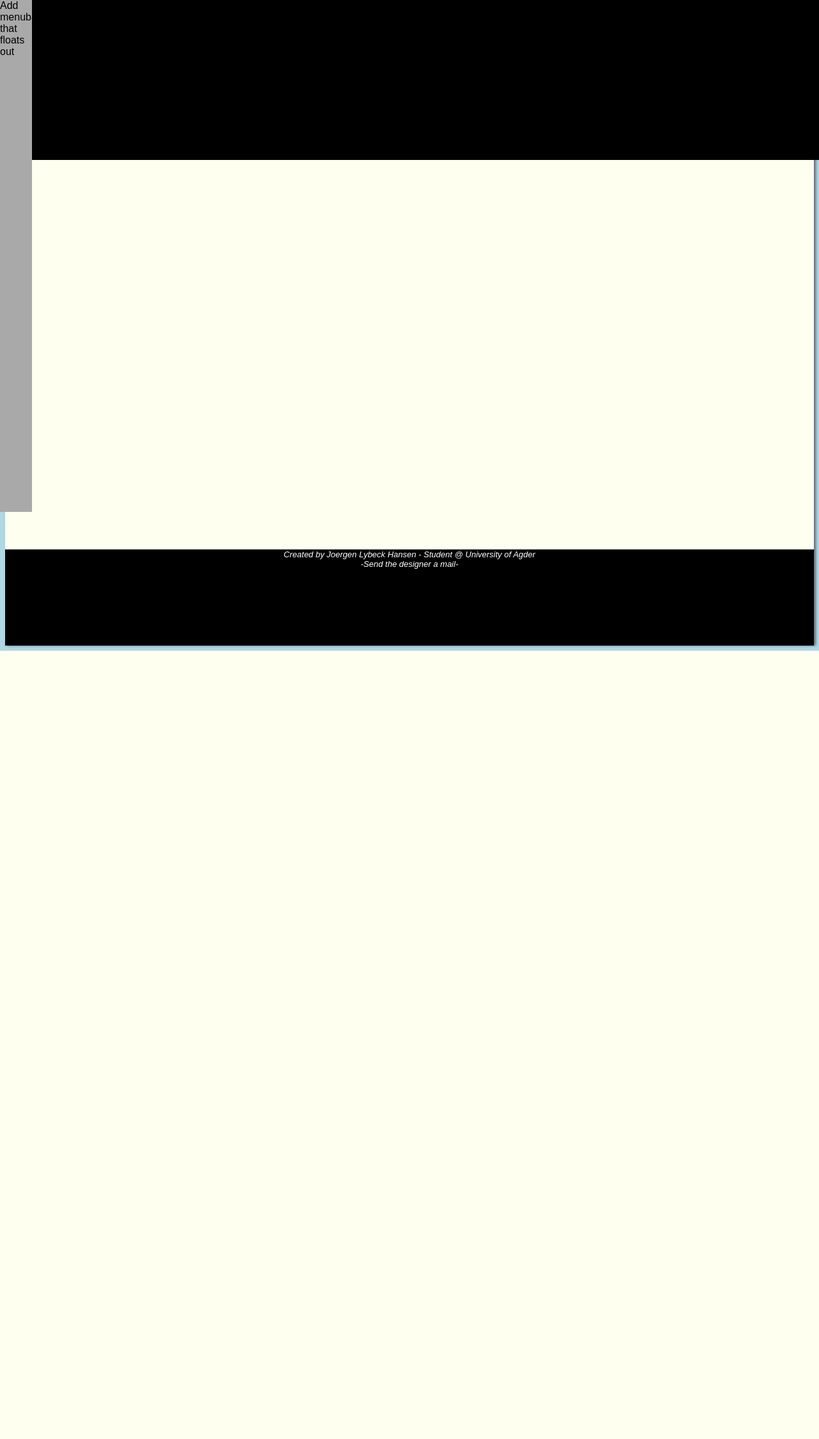
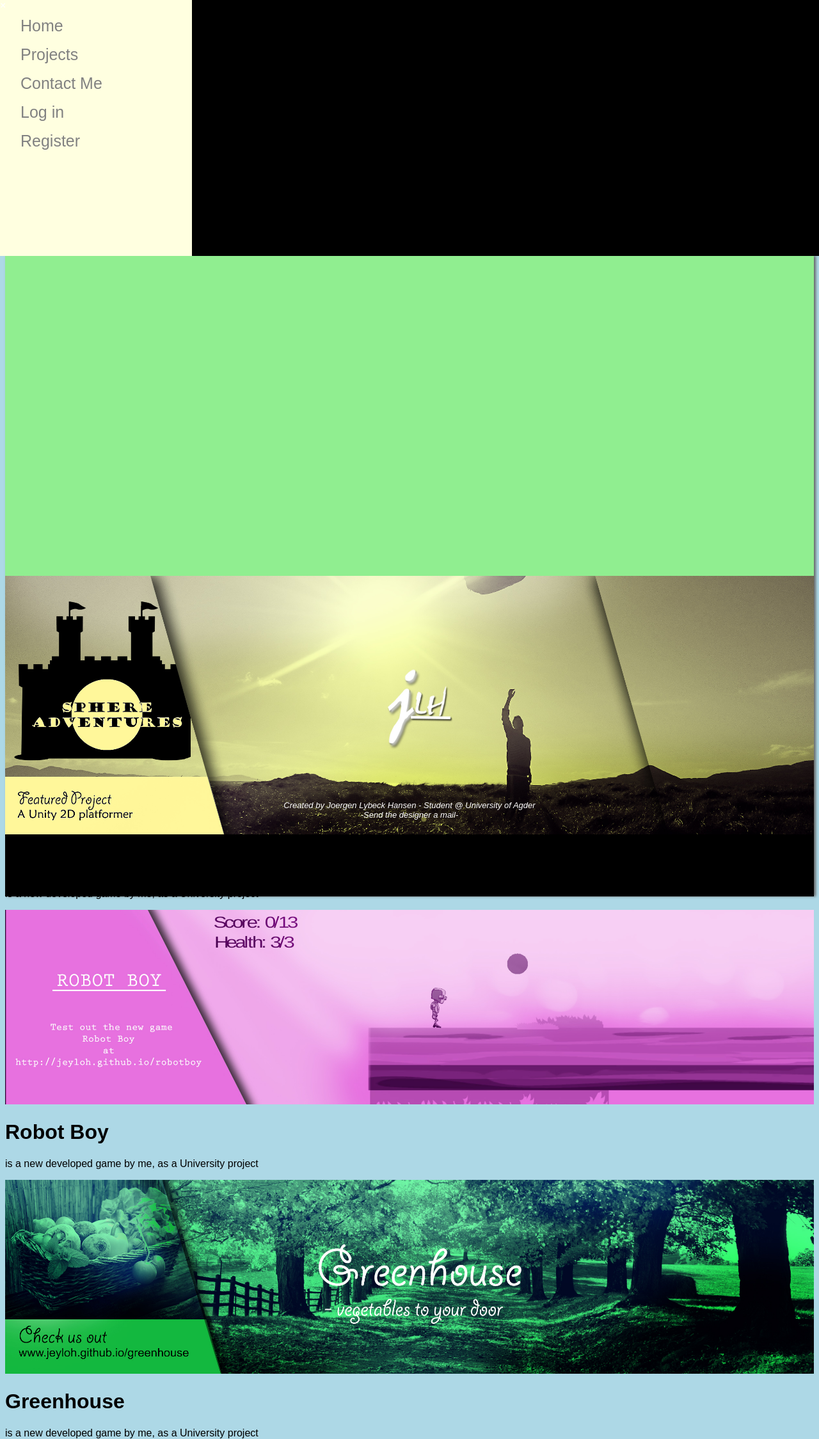
Before and after one commit to Jeyloh/Jeyloh.github.io, a PHP site: page / in a window 1280 px wide. Shown: the whole page at 64% size. Before the commit the page ends 1017 px from the top, so only its background shows below. Run offline with PHP 8.4, Linux system fonts and the light colour scheme.

Commit message:
added banners and headers made by myself in ps

```diff
--- /dev/null
+++ b/css/fadeoutmenu.css
@@ -0,0 +1,37 @@
+/* The side navigation menu */
+.sidenav {
+    height:400px; /* 100% Full-height */
+    width: 50px; /* 0 width - change this with JavaScript */
+    position: inherit; /* Stay in place */
+    left:0px;
+    top:0px;
+    background-color: lightyellow; /* Black*/
+    overflow-x: hidden; /* Disable horizontal scroll */
+    padding-top: 0px; /* Place content 60px from the top */
+    transition: 0.5s; /* 0.5 second transition effect to slide in the sidenav */
+    display:block;
+}
+
+/* The navigation menu links */
+.sidenav a {
+    padding: 8px 8px 8px 32px;
+    text-decoration: none;
+    font-size: 25px;
+    color: #818181;
+    display: block;
+    transition: 0.3s
+}
+
+/* When you mouse over the navigation links, change their color */
+.sidenav a:hover, .offcanvas a:focus{
+    color:#ffb923;
+    font-weight:bold;
+}
+
+
+
+
+/* On smaller screens, where height is less than 450px, change the style of the sidenav (less padding and a smaller font size) */
+@media screen and (max-height: 450px) {
+
+}
--- a/css/main.css
+++ b/css/main.css
@@ -9,10 +9,9 @@
 }
 
 #wrapper {
-	width: auto;
+	width:100%;
 	right:0px;
 	left:60px;
-
 	background-color: #FFFFF0;
 	box-shadow: 3px 0px 4px #666666;
 }
@@ -22,22 +21,23 @@
 	width:100%;
 	right:0px;
 	left:0px;
-
+	margin-top:400px;
 }
 
 
 /* SETS THE HEADER */
 header{
-	height:250px;
-	width:100%;
-	left:0px;
+	height:400px;
+	left:0px; /* Set this to the same as #mySidenav width */
 	right:0px;
 	top:0px;
 	position:fixed;
 	z-index:5;
+	background-color: black;
+	color:white;
 
-	background-color: black;
 }
+
 
 header h1{
 	color: white;
@@ -46,21 +46,6 @@
 }
 
 
-/* THE NAVIGATION IS PUT WITHIN THE HEADER FOR PLACEMENT REASONS */
-nav {
-	width:50px;
-	height:100%;
-	left:0px;
-	top:0px;
-	z-index: 6;
-	float:left;
-	position:fixed;
-	display:block;
-
-	background-color:darkgray;
-
-
-}
 
 /* SETS THE FOOTER VALUES */
 footer {
@@ -80,3 +65,15 @@
 	color:white;
 	text-decoration: none;
 }
+
+.banner img{
+	width:100%;
+}
+
+#index-main-content{
+	height:500px;
+	background-color: lightgreen;
+
+
+
+}
--- a/index.html
+++ b/index.html
@@ -7,18 +7,52 @@
 	<title>Portfolio - Home</title>
 	<meta charset="utf-8">
 	<link rel="stylesheet" href="css/main.css">
-	<script src="#"></script>
+	<link rel="stylesheet" href="css/fadeoutmenu.css">
+	<script src="js/fadeoutmenu.js"></script>
 </head>
 <body>
 	<div id="wrapper">
 		<header>
-			Portfolio
+			THIS IS THE HEADER
+			<nav id="mySidenav" class="sidenav" onmouseover="openNav()" onmouseleave="closeNav()">&times;
+				<a href="index.html">Home</a>
+				<a href="projects.html">Projects</a>
+				<a href="contact.html">Contact Me</a>
+				<a href="login.php" id="mobile-login-btn">Log in</a>
+				<a href="register.php" id="mobile-login-btn">Register</a>
+			</nav>
 		</header>
-		<nav>
-			Add menubar that floats out
-		</nav>
+
+
 
 		<main>
+			<div id="index-main-content">
+			<!-- Add GitHub link, projects, facebook, phone, CV, linkedin, reflection document from bachelor
+					Bachelorthesis BLOG? with blog template from school.
+			-->
+			</div>
+			<div class="banner">
+				<img src="resources/banners/portfolio-banner.jpg">
+			</div>
+			<div class="banner-related-content">
+				<h1>Hi.</h1>
+				<p>is a new developed game by me, as a University project</p>
+			</div>
+			<div class="banner">
+				<img src="resources/banners/robotboy-banner.jpg">
+			</div>
+			<div class="banner-related-content">
+				<h1>Robot Boy</h1>
+				<p>is a new developed game by me, as a University project</p>
+			</div>
+			<div class="banner">
+				<img src="resources/banners/greenhouse-banner.jpg">
+			</div>
+			<div class="banner-related-content">
+				<h1>Greenhouse</h1>
+				<p>is a new developed game by me, as a University project</p>
+			</div>
+
 
 		</main>
 
--- /dev/null
+++ b/js/fadeoutmenu.js
@@ -0,0 +1,13 @@
+
+/* Set the width of the side navigation to 250px */
+function openNav() {
+    document.getElementById("mySidenav").style.width = "300px";
+    document.getElementByTag("header").style.marginLeft = "300px";
+    alert(document.getElementByTag("header").offsetWidth);
+}
+
+/* Set the width of the side navigation to 0 */
+function closeNav() {
+    document.getElementById("mySidenav").style.width = "50px";
+    document.getElementByTag("header").style.marginLeft = "50px";
+}
```
Also changed, not shown: css/mobile-menu.css (deleted, +0 -53 lines), js/mobile-menubutton.js (deleted, +0 -9 lines), resources/airports-map-small.png (added), resources/banners/greenhouse-banner.jpg (added), resources/banners/portfolio-banner.jpg (added), resources/banners/robotboy-banner.jpg (added), resources/joergen-logo.png (added), resources/logos/l12866-java-eps-logo-99090.png (added), resources/logos/photoshop-logo.png (added), resources/logos/unity-logo.png (added), 1 other file.
